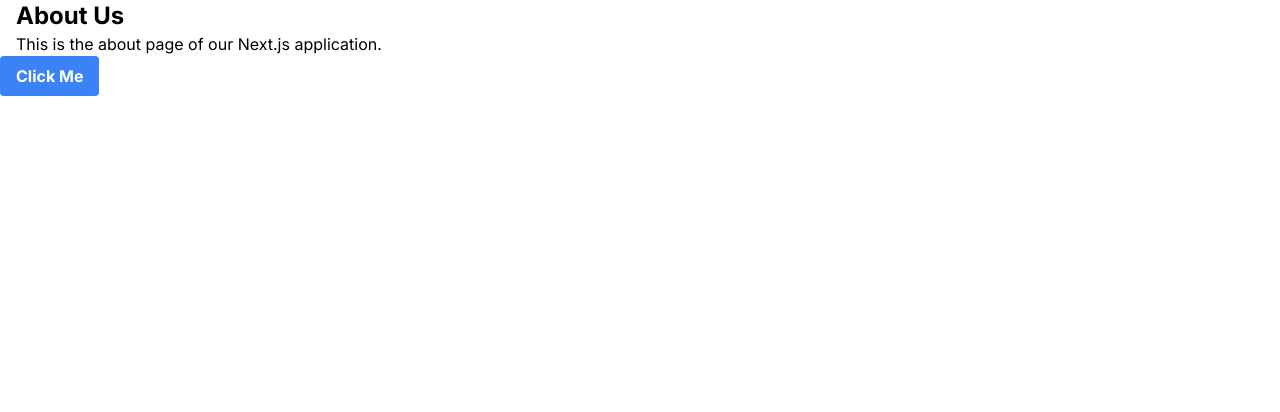
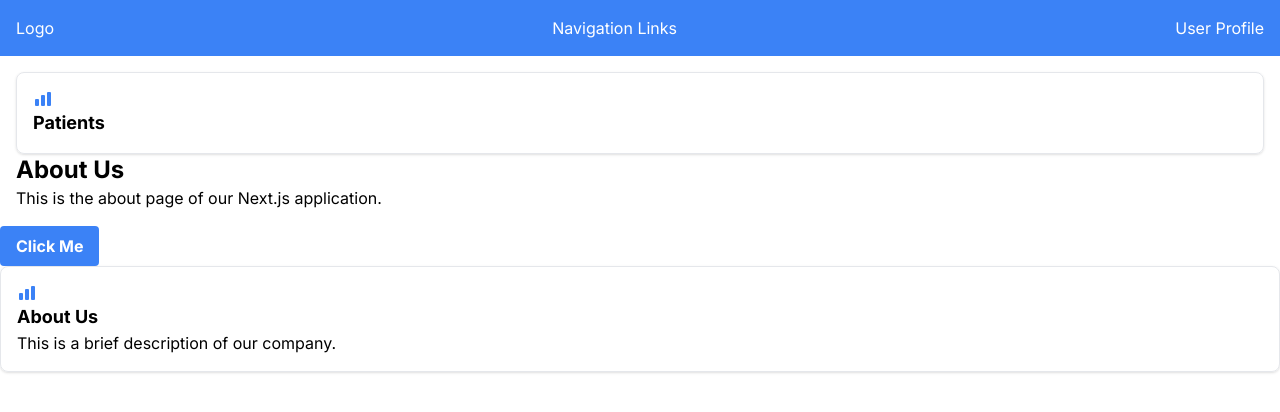
Before and after one commit to Dalil69/Nextjs, a Next.js app: page /about in a window 1280 px wide. Shown: the top 412 px of the page. Built offline with nearby package versions, Linux system fonts and the light colour scheme.

Commit message:
ajout components

```diff
--- a/src/app/components/Card.tsx
+++ b/src/app/components/Card.tsx
@@ -1,21 +1,17 @@
 import React from 'react';
+import { ChartBarIcon } from '@heroicons/react/solid';
 
 interface CardProps {
   title: string;
   description: string;
-  imageUrl: string;
 }
 
-const Card: React.FC<CardProps> = ({ title, description, imageUrl }) => {
+const Card: React.FC<CardProps> = ({ title, description }) => {
   return (
-    <div className="max-w-sm rounded overflow-hidden shadow-lg">
-      <img className="w-full" src={imageUrl} alt="Sunset in the mountains" />
-      <div className="px-6 py-4">
-        <div className="font-bold text-xl mb-2">{title}</div>
-        <p className="text-gray-700 text-base">
-          {description}
-        </p>
-      </div>
+    <div className="border p-4 rounded-lg shadow">
+      <ChartBarIcon className="h-5 w-5 text-blue-500" />
+      <h2 className="text-lg font-bold">{title}</h2>
+      <p>{description}</p>
     </div>
   );
 };
--- a/src/app/components/button.tsx
+++ b/src/app/components/button.tsx
@@ -1,16 +1,16 @@
+
 import React from 'react';
 
 interface ButtonProps {
   children: React.ReactNode;
   onClick?: () => void;
-  className?: string;
 }
 
-const Button: React.FC<ButtonProps> = ({ children, onClick, className }) => {
+const Button: React.FC<ButtonProps> = ({ children, onClick }) => {
   return (
     <button
       onClick={onClick}
-      className={`bg-blue-500 hover:bg-blue-700 text-white font-bold py-2 px-4 rounded ${className}`}
+      className="bg-blue-500 hover:bg-blue-700 text-white font-bold py-2 px-4 rounded"
     >
       {children}
     </button>
--- /dev/null
+++ b/src/app/components/navbar.tsx
@@ -0,0 +1,15 @@
+import React from 'react';
+
+const Navbar = () => {
+  return (
+    <nav className="bg-blue-500 text-white p-4">
+      <div className="container mx-auto flex justify-between items-center">
+        <div>Logo</div>
+        <div>Navigation Links</div>
+        <div>User Profile</div>
+      </div>
+    </nav>
+  );
+};
+
+export default Navbar;
--- a/src/pages/about.tsx
+++ b/src/pages/about.tsx
@@ -1,18 +1,26 @@
 import React from 'react';
 import Layout from '../app/layout';
 import Button from '../app/components/button';
-
-
+import Card from '../app/components/Card';
+import Navbar from '../app/components/navbar';
+import { ChartBarIcon } from '@heroicons/react/solid';
 
 const AboutPage = () => {
   return (
 
     <Layout>
-      <div className="container mx-auto px-4">
+      <Navbar />
+      <div className="container mx-auto p-4">
+        <Card title="Patients" value="150" icon={<ChartBarIcon className="h-6 w-6" />} />
         <h1 className="text-2xl font-bold">About Us</h1>
         <p>This is the about page of our Next.js application.</p>
       </div>
       <Button onClick={() => alert('Clicked!')}>Click Me</Button>
+      <Card
+        title="About Us"
+        description="This is a brief description of our company."
+        imageUrl="/path/to/image.jpg"
+      />
     </Layout>
   );
 };
```
Also changed, not shown: package.json (+6 -5 lines), 1 other file (tests, documents, lock files or other folders).
